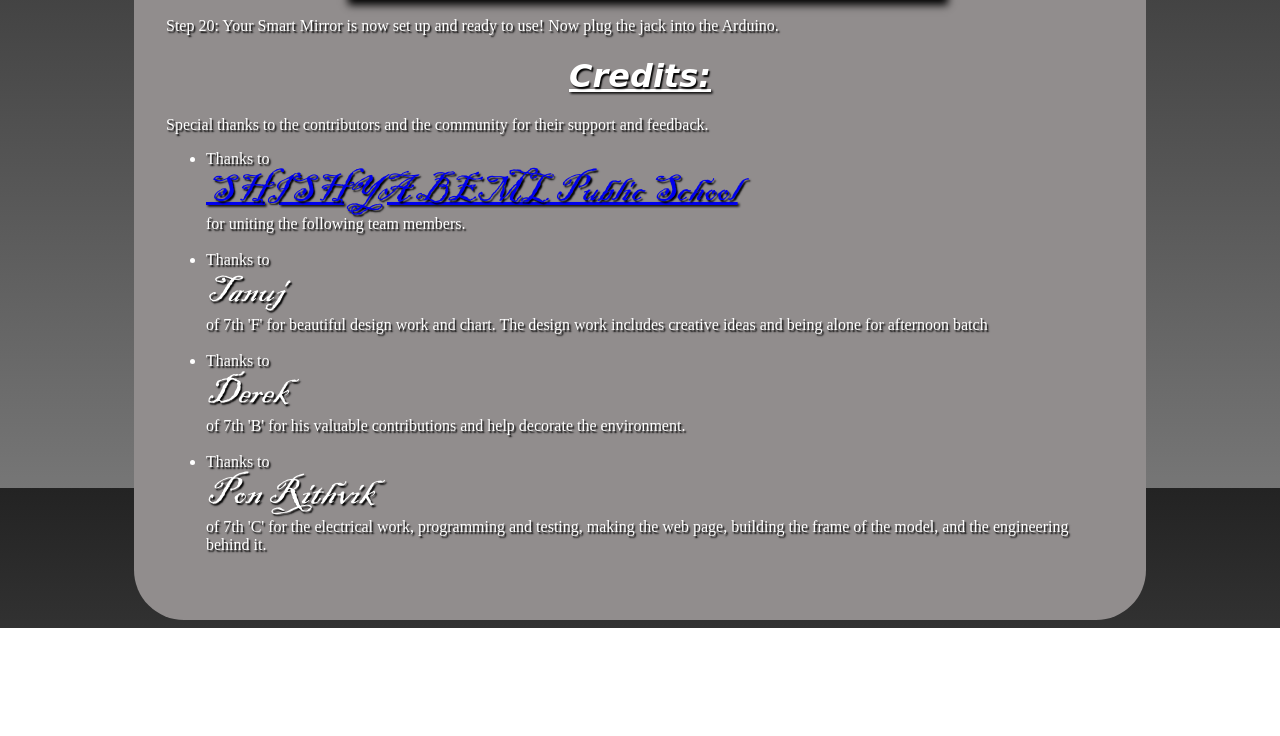
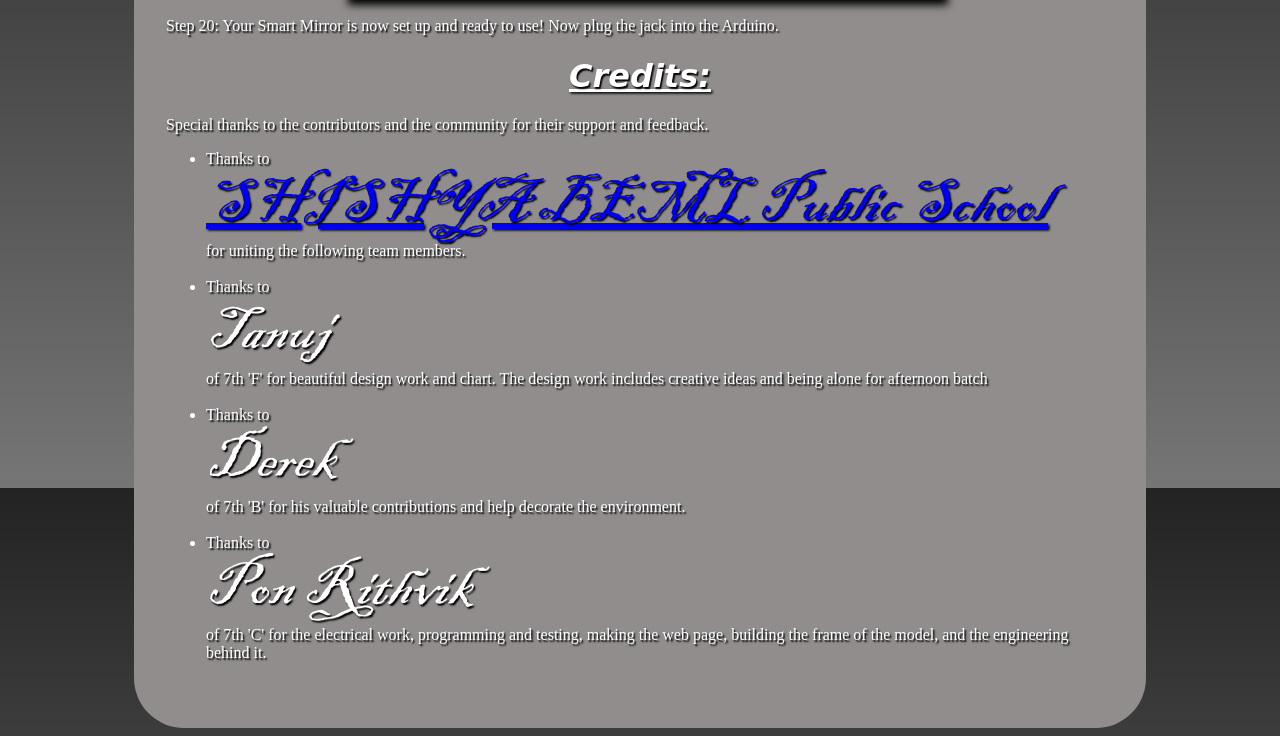
Before and after one commit to ponrithvik/Smart-Mirror-Tutorial, a plain HTML site: page index.html in a window 1280 px wide. Shown: the part 9112-9848 px from the top of the page. Before the commit the page ends 9740 px from the top, so only its background shows below. Drawn offline with Linux system fonts and the light colour scheme.

Commit message:
Update font size for section element
Increased font size of section element.

```diff
--- a/style.css
+++ b/style.css
@@ -73,7 +73,7 @@ section {
     text-shadow: 0.1rem 0.1rem 0.1rem black;
     font-family: "BlackadderITC", cursive;
     font-style: italic;
-    font-size: 2.4rem;
+    font-size: 3.8rem;
 }
 
 @font-face {
```
